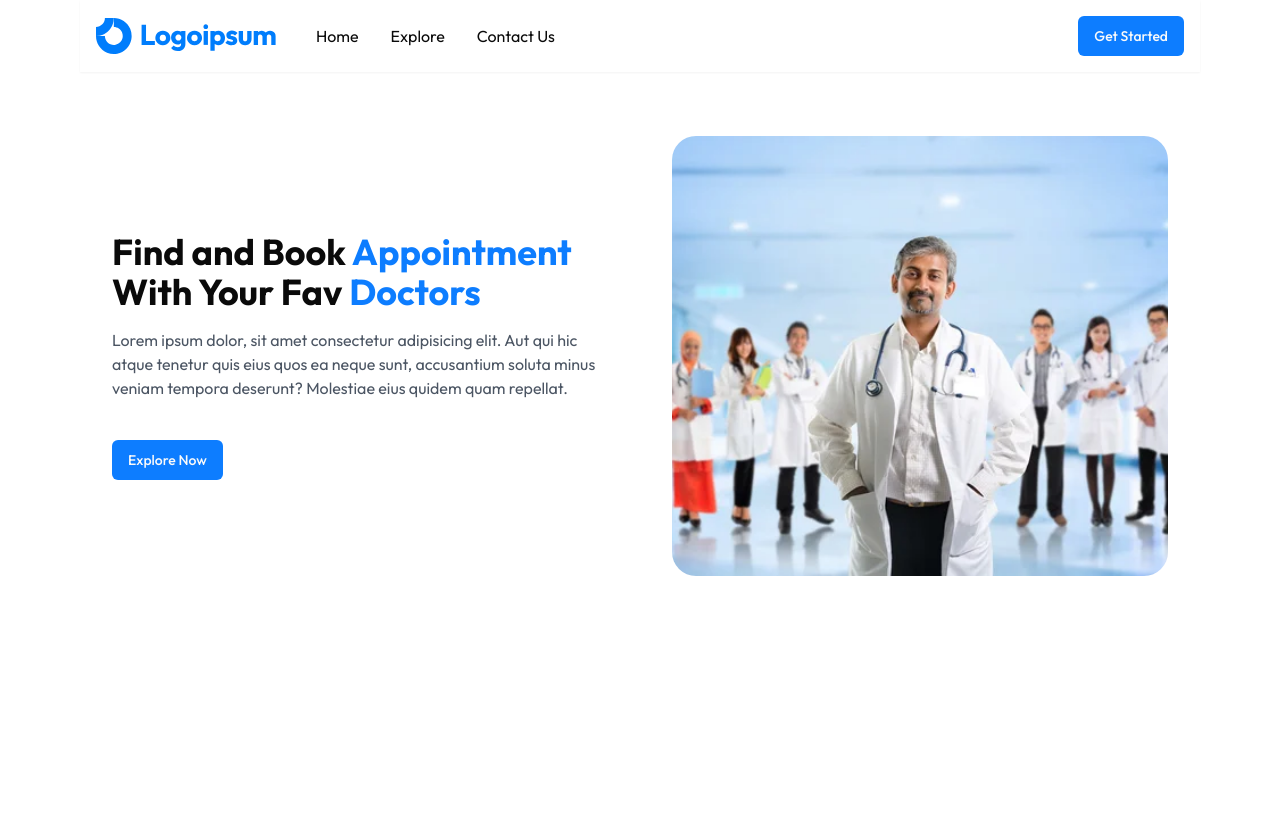
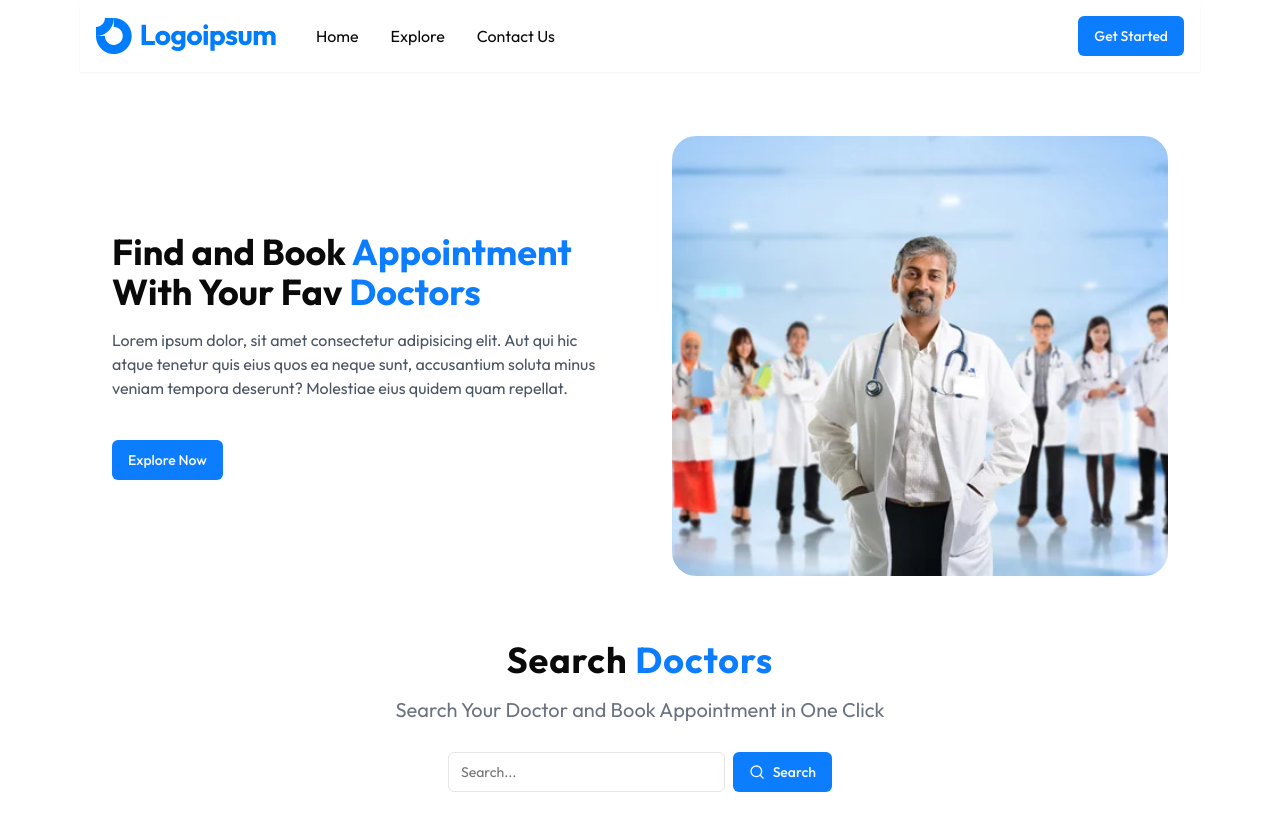
Before and after one commit to param2201/Doctor-Appointment-Web-App, a Next.js app in the folder doctor-appointment-web-app/: page / in a window 1280 px wide. Before the commit the page ends 800 px from the top, so only its background shows below. Built offline with nearby package versions, Linux system fonts and the light colour scheme.

Commit message:
search bar

```diff
--- /dev/null
+++ b/doctor-appointment-web-app/app/_components/CategorySearch.jsx
@@ -0,0 +1,22 @@
+import { Button } from '@/components/ui/button'
+import { Input } from '@/components/ui/input'
+import { Search } from 'lucide-react'
+import React from 'react'
+
+function CategorySearch() {
+  return (
+    <div className='mb-10 items-center flex flex-col gap-4'>
+      <h2 className='font-bold text-4xl tracking-wide'>
+        Search <span className='text-primary'>Doctors</span></h2>
+      <h2 className='text-gray-500 text-xl'>Search Your Doctor and Book Appointment in One Click</h2>
+
+      <div className="flex w-full mt-3 max-w-sm items-center space-x-2">
+      <Input type="text" placeholder="Search..." />
+      <Button type="submit">
+        <Search className='h-4 w-4 mr-2'/>Search</Button>
+    </div>
+    </div>
+  )
+}
+
+export default CategorySearch
--- a/doctor-appointment-web-app/app/page.js
+++ b/doctor-appointment-web-app/app/page.js
@@ -1,5 +1,6 @@
 import { Button } from "@/components/ui/button";
 import Image from "next/image";
+import CategorySearch from "./_components/CategorySearch";
 import Hero from "./_components/Hero";
 
 export default function Home() {
@@ -7,6 +8,9 @@
     <div>
       {/* Hero Section */}
       <Hero/>
+
+      {/* Search bar + Catagories */}
+      <CategorySearch/>
     </div>
   );
 }
--- /dev/null
+++ b/doctor-appointment-web-app/components/ui/input.jsx
@@ -0,0 +1,19 @@
+import * as React from "react"
+
+import { cn } from "@/lib/utils"
+
+const Input = React.forwardRef(({ className, type, ...props }, ref) => {
+  return (
+    (<input
+      type={type}
+      className={cn(
+        "flex h-10 w-full rounded-md border border-input bg-background px-3 py-2 text-sm ring-offset-background file:border-0 file:bg-transparent file:text-sm file:font-medium placeholder:text-muted-foreground focus-visible:outline-none focus-visible:ring-2 focus-visible:ring-ring focus-visible:ring-offset-2 disabled:cursor-not-allowed disabled:opacity-50",
+        className
+      )}
+      ref={ref}
+      {...props} />)
+  );
+})
+Input.displayName = "Input"
+
+export { Input }
```
